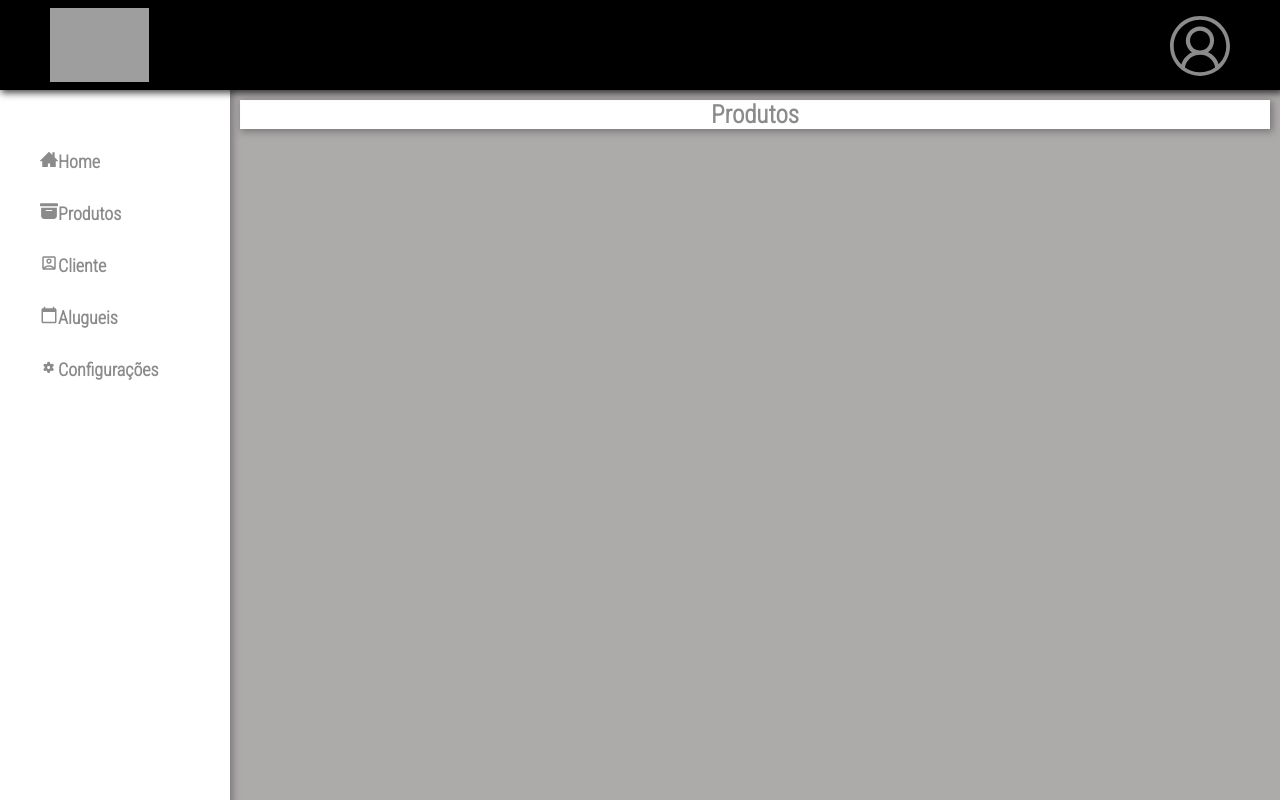
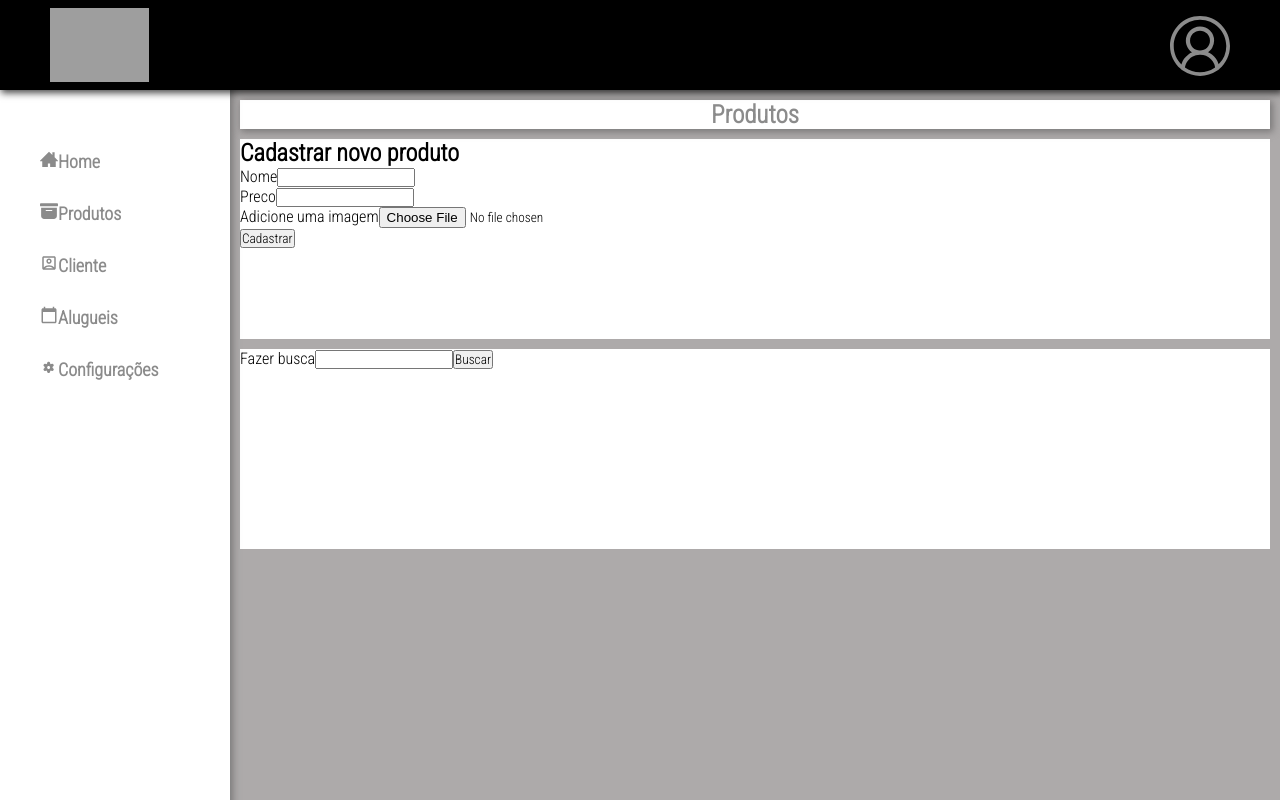
Before and after one commit to julio-r-ai/top-fashion, a React (Vite) app: page /product in a window 1280 px wide. Built offline with nearby package versions, Linux system fonts and the light colour scheme; grey boxes are pictures that could not be loaded.

Commit message:
Desenvolvendo pagina produto

```diff
--- a/src/App.css
+++ b/src/App.css
@@ -150,3 +150,16 @@ body{
   cursor: grab;
   overflow: hidden;
 }
+
+/* Pagina produtos */
+.register{
+  margin-top: 40px;
+  background-color: rgb(255, 255, 255);
+  height: 200px;
+}
+
+.search{
+  margin-top: 10px;
+  background-color: rgb(255, 255, 255);
+  height: 200px;
+}
--- a/src/routes/Product.jsx
+++ b/src/routes/Product.jsx
@@ -9,6 +9,31 @@ const Product = () => {
             <h1>Produtos</h1>
         </motion.div>
 
+        <motion.div className="register">
+           <h2>Cadastrar novo produto</h2>
+           <div>
+                <label htmlFor="">Nome</label>
+                <input type="text"></input>
+           </div>
+           <div>
+                <label htmlFor="">Preco</label>
+                <input type="text" />
+           </div>
+           <div>
+                <label htmlFor="">Adicione uma imagem</label>
+                <input type="file" />
+           </div>
+           <div>
+                <button>Cadastrar</button>
+           </div>
+        </motion.div>
+
+        <motion.div className="search">
+            <label htmlFor="">Fazer busca</label>
+            <input type="text"></input>
+            <button>Buscar</button>
+        </motion.div>
+
        </div>
    )
 }
```
